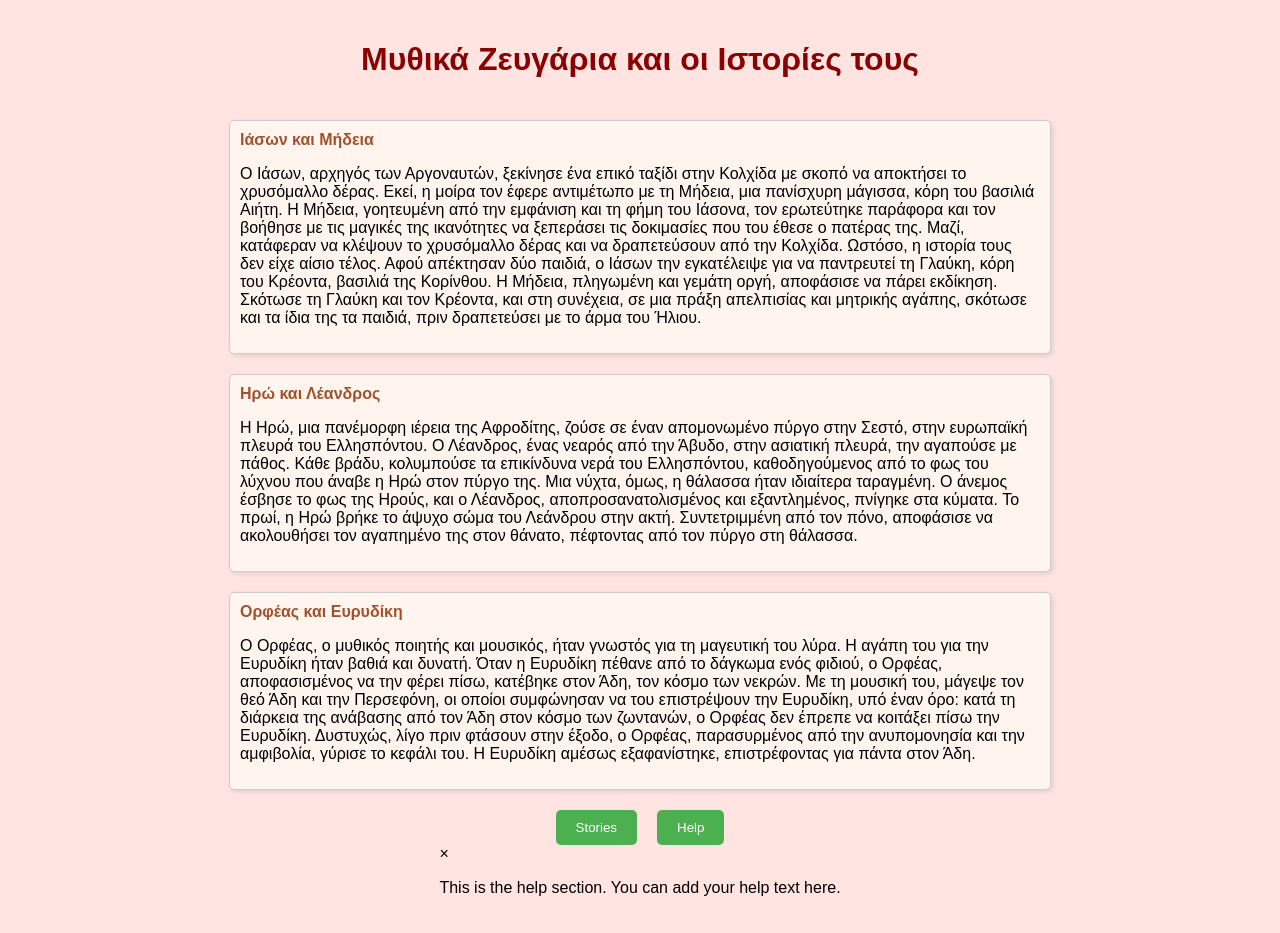
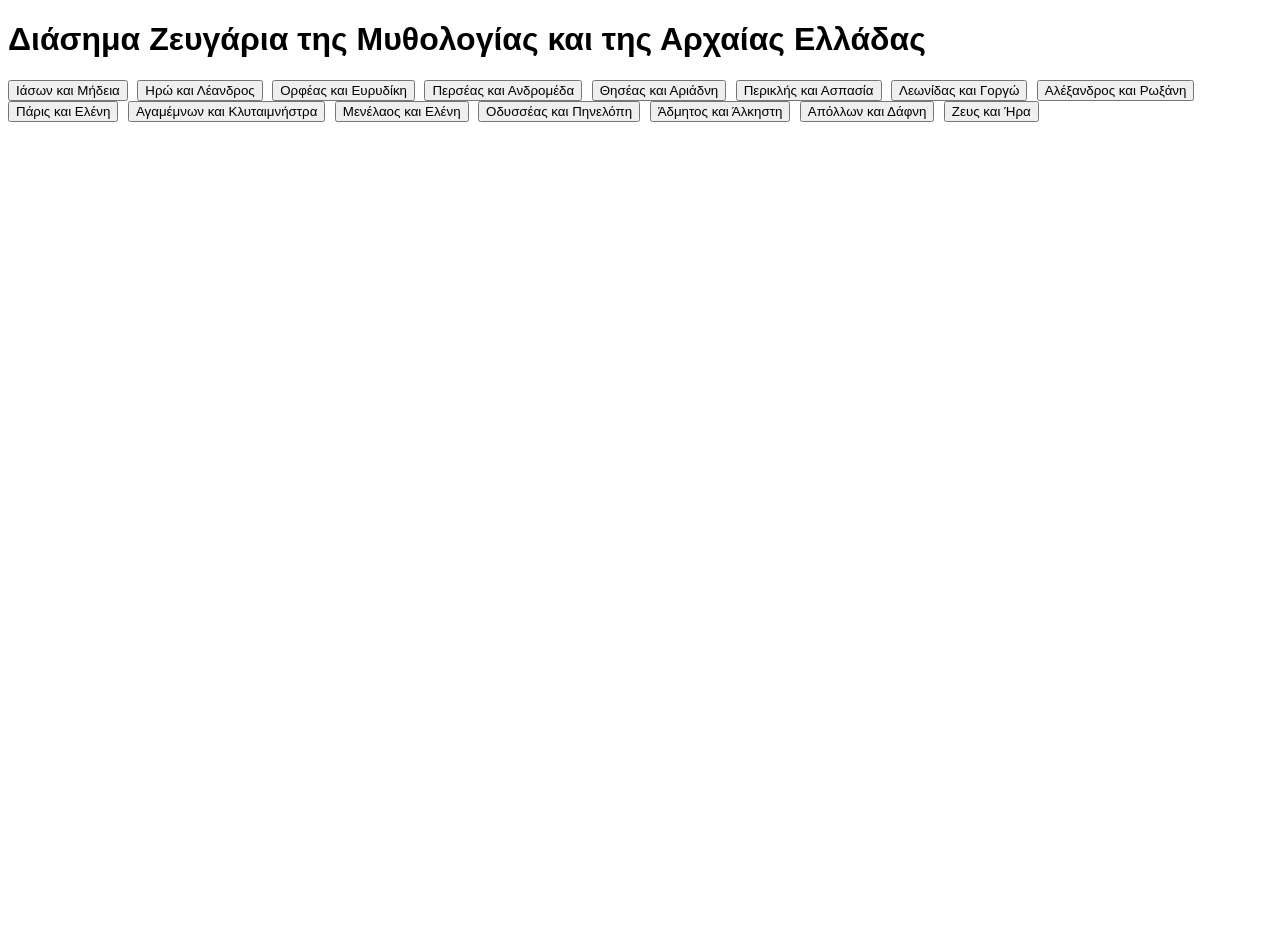
Before and after one commit to pdomvros/mythical-love-stories, a plain HTML site: page index.html in a window 1280 px wide. After the commit the page ends 800 px from the top, so only its background shows below. Drawn offline with Linux system fonts and the light colour scheme.

Commit message:
Update index.html

```diff
--- a/index.html
+++ b/index.html
@@ -3,103 +3,44 @@
 <head>
     <meta charset="UTF-8">
     <meta name="viewport" content="width=device-width, initial-scale=1.0">
-    <title>Μυθικά Ζευγάρια και οι Ιστορίες τους</title>
+    <title>Διάσημα Ζευγάρια της Μυθολογίας και της Αρχαίας Ελλάδας</title>
     <style>
-        body {
-            font-family: sans-serif;
-            margin: 20px;
-            background-color: #ffe4e1; /* Pale pink background */
-        }
-        .container {
-            display: flex;
-            flex-direction: column;
-            align-items: center;
-        }
-        h1 {
-            color: #8b0000; /* Dark red title */
-        }
-        .story-container {
-            margin-top: 20px;
-            border: 1px solid #ccc;
-            padding: 10px;
-            border-radius: 5px;
-            background-color: #fff5ee; /* Seashell background for stories */
-            max-width: 800px; /* Increased width */
-            box-shadow: 2px 2px 5px rgba(0,0,0,0.1); /* Subtle shadow */
-        }
-        .story-title {
-            font-weight: bold;
-            margin-bottom: 5px;
-            color: #a0522d; /* Sienna title color */
-        }
-        .controls {
-            display: flex;
-            margin-top: 20px;
-        }
-        button {
-            padding: 10px 20px;
-            margin: 0 10px;
-            border: none;
-            border-radius: 5px;
-            cursor: pointer;
-            background-color: #4CAF50;
-            color: white;
-        }
-        button:hover {
-            background-color: #45a049;
-        }
-        #help-modal { /* ... (same as before) */ }
+        body { font-family: sans-serif; }
+        .story { display: none; margin-top: 10px;}
+        button { margin-right: 5px; }
     </style>
 </head>
 <body>
 
-<div class="container">
-    <h1>Μυθικά Ζευγάρια και οι Ιστορίες τους</h1>
+    <h1>Διάσημα Ζευγάρια της Μυθολογίας και της Αρχαίας Ελλάδας</h1>
 
-    <div class="story-container">
-        <div class="story-title">Ιάσων και Μήδεια</div>
-        <p>Ο Ιάσων, αρχηγός των Αργοναυτών, ξεκίνησε ένα επικό ταξίδι στην Κολχίδα με σκοπό να αποκτήσει το χρυσόμαλλο δέρας. Εκεί, η μοίρα τον έφερε αντιμέτωπο με τη Μήδεια, μια πανίσχυρη μάγισσα, κόρη του βασιλιά Αιήτη. Η Μήδεια, γοητευμένη από την εμφάνιση και τη φήμη του Ιάσονα, τον ερωτεύτηκε παράφορα και τον βοήθησε με τις μαγικές της ικανότητες να ξεπεράσει τις δοκιμασίες που του έθεσε ο πατέρας της. Μαζί, κατάφεραν να κλέψουν το χρυσόμαλλο δέρας και να δραπετεύσουν από την Κολχίδα.  Ωστόσο, η ιστορία τους δεν είχε αίσιο τέλος. Αφού απέκτησαν δύο παιδιά, ο Ιάσων την εγκατέλειψε για να παντρευτεί τη Γλαύκη, κόρη του Κρέοντα, βασιλιά της Κορίνθου. Η Μήδεια, πληγωμένη και γεμάτη οργή,  αποφάσισε να πάρει εκδίκηση. Σκότωσε τη Γλαύκη και τον Κρέοντα, και στη συνέχεια, σε μια πράξη απελπισίας και μητρικής αγάπης, σκότωσε και τα ίδια της τα παιδιά, πριν δραπετεύσει με το άρμα του Ήλιου.</p>
+    <button id="iason-mideia">Ιάσων και Μήδεια</button>
+    <button id="iro-leandros">Ηρώ και Λέανδρος</button>
+    <button id="orfeas-eyrydiki">Ορφέας και Ευρυδίκη</button>
+    <button id="perseas-androemda">Περσέας και Ανδρομέδα</button>
+    <button id="thiseas-ariadni">Θησέας και Αριάδνη</button>
+    <button id="periklis-aspasia">Περικλής και Ασπασία</button>
+    <button id="leonidas-gorgw">Λεωνίδας και Γοργώ</button>
+    <button id="alexandros-roxani">Αλέξανδρος και Ρωξάνη</button>
+    <button id="paris-eleni">Πάρις και Ελένη</button>
+    <button id="agamemnon-klytaimnistra">Αγαμέμνων και Κλυταιμνήστρα</button>
+    <button id="menelaos-eleni">Μενέλαος και Ελένη</button>
+    <button id="odysseas-pinelopi">Οδυσσέας και Πηνελόπη</button>
+    <button id="admitos-alkisti">Άδμητος και Άλκηστη</button>
+    <button id="apollon-dafni">Απόλλων και Δάφνη</button>
+    <button id="zeus-ira">Ζευς και Ήρα</button>
+
+    <div id="iason-mideia-story" class="story">
+        <p>Ο Ιάσων, ήρωας της ελληνικής μυθολογίας, ηγήθηκε της Αργοναυτικής Εκστρατείας για την ανάκτηση του Χρυσόμαλλου Δέρατος. Στην Κολχίδα γνώρισε τη μάγισσα Μήδεια, κόρη του βασιλιά Αιήτη, η οποία τον ερωτεύτηκε και αποφάσισε να τον βοηθήσει. Χρησιμοποιώντας τις μαγικές της δυνάμεις, τον βοήθησε να ξεπεράσει τις δοκιμασίες του βασιλιά και να αποκτήσει το Δέρας. Μαζί διέφυγαν στην Ελλάδα, αφήνοντας πίσω τους προδοσία και θάνατο. Αρχικά, ο Ιάσων και η Μήδεια έζησαν αρμονικά στην Κόρινθο, αποκτώντας παιδιά. Ωστόσο, ο Ιάσων, φιλοδοξώντας για εξουσία, αποφάσισε να παντρευτεί την κόρη του βασιλιά Κρέοντα. Η προδοσία αυτή εξαγρίωσε τη Μήδεια, η οποία σκότωσε τη νέα σύζυγο του Ιάσονα και τον ίδιο τον Κρέοντα. Το πιο φρικτό έγκλημά της, όμως, ήταν η δολοφονία των ίδιων των παιδιών της, προκειμένου να εκδικηθεί τον Ιάσονα. Η Μήδεια δραπέτευσε στην Αθήνα με τη βοήθεια του θεού Ήλιου, ενώ ο Ιάσων καταστράφηκε ψυχικά και πέθανε άδοξα. Η ιστορία τους αντικατοπτρίζει το πάθος, την προδοσία και τις καταστροφικές συνέπειες της εκδίκησης.</p>
     </div>
-
-    <div class="story-container">
-        <div class="story-title">Ηρώ και Λέανδρος</div>
-        <p>Η Ηρώ, μια πανέμορφη ιέρεια της Αφροδίτης, ζούσε σε έναν απομονωμένο πύργο στην Σεστό, στην ευρωπαϊκή πλευρά του Ελλησπόντου. Ο Λέανδρος, ένας νεαρός από την Άβυδο, στην ασιατική πλευρά, την αγαπούσε με πάθος. Κάθε βράδυ, κολυμπούσε τα επικίνδυνα νερά του Ελλησπόντου, καθοδηγούμενος από το φως του λύχνου που άναβε η Ηρώ στον πύργο της.  Μια νύχτα, όμως, η θάλασσα ήταν ιδιαίτερα ταραγμένη. Ο άνεμος έσβησε το φως της Ηρούς, και ο Λέανδρος, αποπροσανατολισμένος και εξαντλημένος, πνίγηκε στα κύματα. Το πρωί, η Ηρώ βρήκε το άψυχο σώμα του Λεάνδρου στην ακτή.  Συντετριμμένη από τον πόνο,  αποφάσισε να ακολουθήσει τον αγαπημένο της στον θάνατο, πέφτοντας από τον πύργο στη θάλασσα.</p>
+    <div id="iro-leandros-story" class="story">
+        <p>Η Ηρώ ήταν ιέρεια της Αφροδίτης που ζούσε σε έναν πύργο στη Σηστό, ενώ ο Λέανδρος ήταν ένας νεαρός από την Άβυδο. Οι δυο τους ερωτεύτηκαν βαθιά, αλλά η κοινωνική θέση της Ηρούς απαγόρευε τη σχέση τους. Έτσι, κάθε βράδυ ο Λέανδρος κολυμπούσε στον Ελλήσποντο για να τη συναντήσει, καθοδηγούμενος από τη φλόγα που άναβε εκείνη στον πύργο της. Μια νύχτα, όμως, ξέσπασε καταιγίδα και ο άνεμος έσβησε το φως. Ο Λέανδρος χάθηκε στα μανιασμένα νερά και πνίγηκε. Το επόμενο πρωί, η Ηρώ βρήκε το σώμα του αγαπημένου της στην ακτή και, ανίκανη να αντέξει τον πόνο, έπεσε και εκείνη στη θάλασσα για να τον ακολουθήσει στον θάνατο. Η τραγική ιστορία τους έμεινε ως σύμβολο της απόλυτης και αυτοθυσιαστικής αγάπης, δείχνοντας πως ο έρωτας μπορεί να ξεπεράσει ακόμη και τον θάνατο.</p>
     </div>
-
-    <div class="story-container">
-        <div class="story-title">Ορφέας και Ευρυδίκη</div>
-        <p>Ο Ορφέας, ο μυθικός ποιητής και μουσικός, ήταν γνωστός για τη μαγευτική του λύρα.  Η αγάπη του για την Ευρυδίκη ήταν βαθιά και δυνατή.  Όταν η Ευρυδίκη πέθανε από το δάγκωμα ενός φιδιού, ο Ορφέας,  αποφασισμένος να την φέρει πίσω,  κατέβηκε στον Άδη, τον κόσμο των νεκρών. Με τη μουσική του, μάγεψε τον θεό Άδη και την Περσεφόνη, οι οποίοι συμφώνησαν να του επιστρέψουν την Ευρυδίκη, υπό έναν όρο:  κατά τη διάρκεια της ανάβασης από τον Άδη στον κόσμο των ζωντανών, ο Ορφέας δεν έπρεπε να κοιτάξει πίσω την Ευρυδίκη.  Δυστυχώς, λίγο πριν φτάσουν στην έξοδο, ο Ορφέας,  παρασυρμένος από την ανυπομονησία και την αμφιβολία,  γύρισε το κεφάλι του.  Η Ευρυδίκη αμέσως εξαφανίστηκε,  επιστρέφοντας για πάντα στον Άδη.</p>
+    <div id="orfeas-eyrydiki-story" class="story">
+        <p>Ο Ορφέας, θρυλικός μουσικός και ποιητής, αγαπούσε βαθιά την Ευρυδίκη. Όταν εκείνη πέθανε από δάγκωμα φιδιού, ο Ορφέας καταρρακώθηκε και αποφάσισε να την φέρει πίσω από τον Κάτω Κόσμο. Με τη λύρα του, έπαιξε τόσο μελωδική μουσική που ακόμα και ο Άδης συγκινήθηκε και του επέτρεψε να πάρει την Ευρυδίκη, με έναν όρο: να μην κοιτάξει πίσω μέχρι να βγουν από τον Άδη. Καθώς πλησίαζαν στην έξοδο, η ανυπομονησία και η αμφιβολία κυρίευσαν τον Ορφέα. Στράφηκε να δει την Ευρυδίκη, μα πριν προλάβει να τη σώσει, η ψυχή της χάθηκε για πάντα στο σκοτάδι. Ο Ορφέας, καταδικασμένος στη μοναξιά, περιπλανήθηκε θρηνώντας, μέχρι που πέθανε στα χέρια μαινάδων. Η ιστορία τους είναι ένας ύμνος στην αγάπη, την απώλεια και την ανθρώπινη αδυναμία μπροστά στη μοίρα.</p>
     </div>
-
-    <div class="controls">
-        <button>Stories</button>
-        <button id="help-button">Help</button>
+    <div id="perseas-androemda-story" class="story">
+        <p>Ο Περσέας, γιος του Δία και της Δανάης, μετά τη θανάτωση της Μέδουσας, ταξίδευε πάνω στο φτερωτό άλογο Πήγασο. Στην Αιθιοπία, βρήκε την Ανδρομέδα δεμένη σε έναν βράχο, προσφορά θυσίας σε ένα θαλάσσιο τέρας. Οι γονείς της την είχαν προσφέρει για να εξιλεωθούν στους θεούς. Ο Περσέας, ερωτευμένος με την ομορφιά της, συμφώνησε να τη σώσει αν του επέτρεπαν να την παντρευτεί. Χρησιμοποιώντας το κεφάλι της Μέδουσας, πέτρωσε το τέρας και ελευθέρωσε την Ανδρομέδα. Οι δυο τους παντρεύτηκαν και έζησαν ευτυχισμένοι, αποκτώντας παιδιά και δημιουργώντας έναν ισχυρό βασιλικό οίκο. Η ιστορία τους είναι ένας μύθος για την ανδρεία, τον έρωτα και τη νίκη του ήρωα ενάντια στην αδικία.</p>
     </div>
-
-    <div id="help-modal">
-        <span class="close" onclick="closeHelpModal()">&times;</span>
-        <p>This is the help section. You can add your help text here.</p>
-    </div>
-
-    <script>
-        const helpModal = document.getElementById("help-modal");
-        const helpButton = document.getElementById("help-button");
-
-        helpButton.onclick = function() {
-            helpModal.style.display = "block";
-        }
-
-        function closeHelpModal() {
-            helpModal.style.display = "none";
-        }
-
-        // Close the modal if the user clicks outside of it
-        window.onclick = function(event) {
-            if (event.target == helpModal) {
-                closeHelpModal();
-            }
-        }
-    </script>
-
-</body>
-</html>
+    <div id="thiseas-ariadni-story" class="story">
+        <p>Ο Θησέας, πρίγκιπας της Αθήνας, ταξίδε
```
